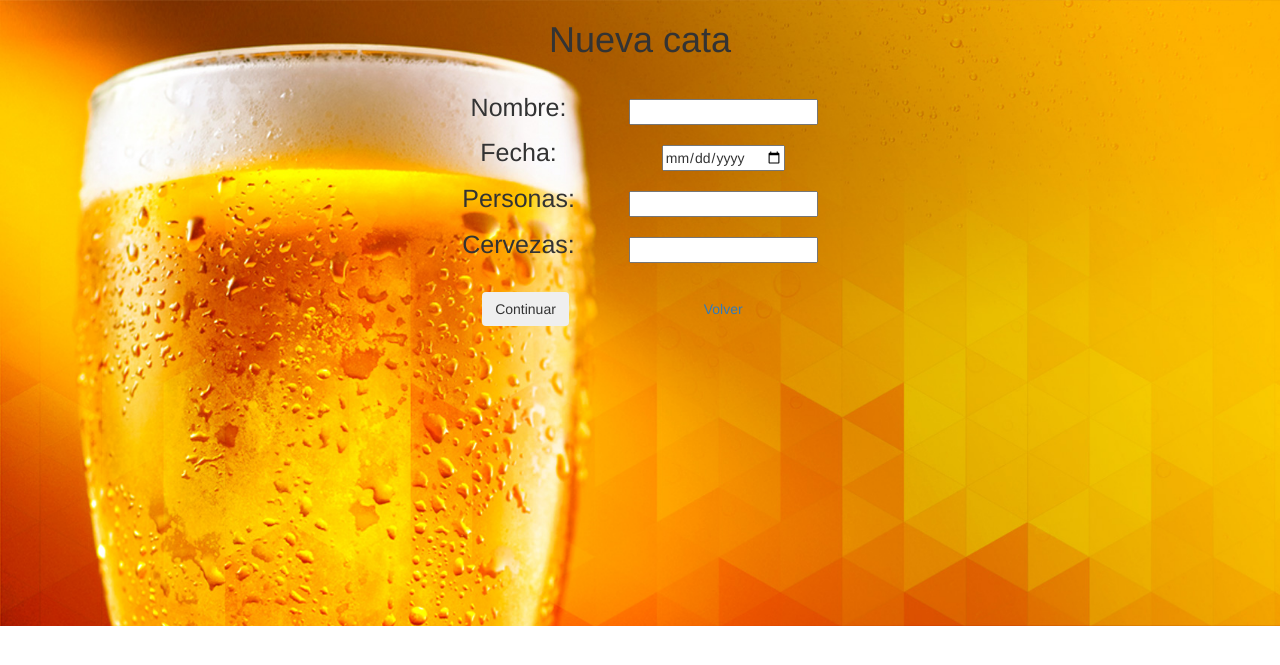
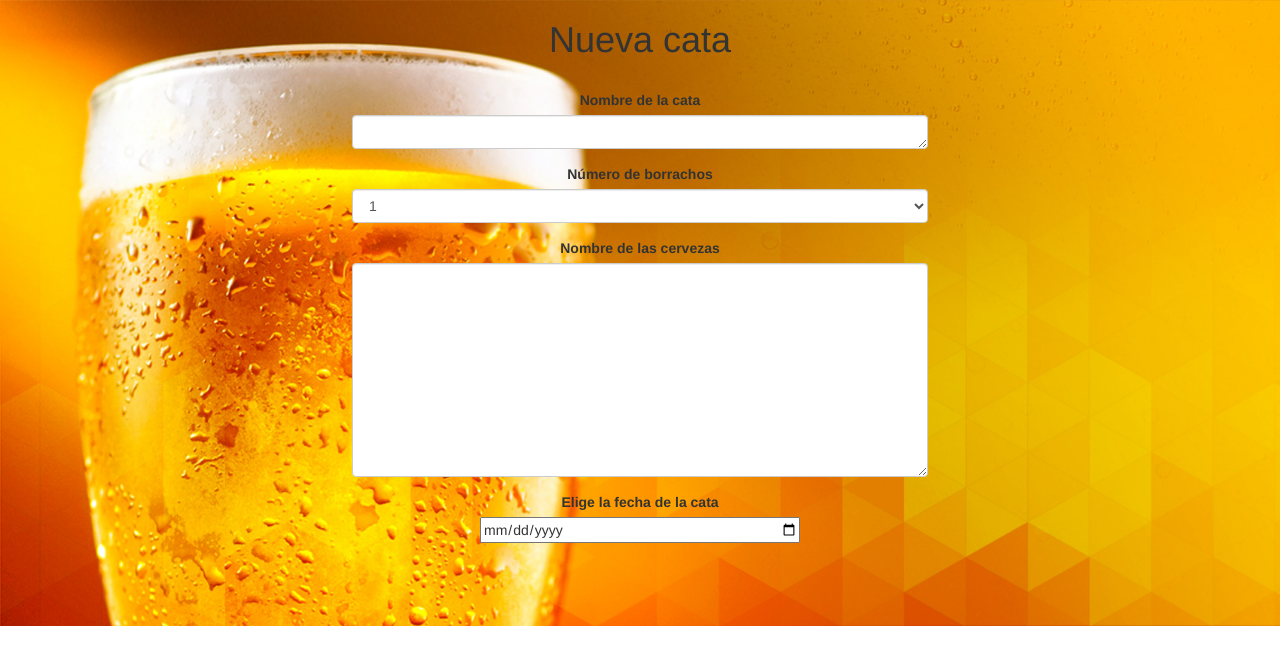
Before and after one commit to guillejd96/prCatas, a PHP site: page /nueva_cata.php in a window 1280 px wide. Shown: the top 665 px of the page. Run offline with PHP 8.4, Linux system fonts and the light colour scheme.

Commit message:
Nueva_cata con bootsrap y un poco de css
Falta añadir "class="entrada"" al archivo CSS.

```diff
--- a/nueva_cata.php
+++ b/nueva_cata.php
@@ -31,7 +31,8 @@
 <body>
 
 	<h1>Nueva cata</h1><br>
-	<table>
+	<!--
+		<table>
 		<tr>
 			<td><p>Nombre:&nbsp;&nbsp;</p></td>
 			<td><input type="text" id="nombre"></td>
@@ -56,5 +57,43 @@
 	</table>
 	<br><br>
 
+	-->
+
+	<form id="nueva_cata">
+
+	<div class="form-group">
+    <label for="exampleFormControlTextarea1">Nombre de la cata</label>
+    <textarea class="form-control"rows="1" title="Un nombre para registrar la nueva cata" class="entrada" style="width: 45%; margin-left: 27.5%;"></textarea>
+ </div>
+ <div class="form-group">
+    <label for="exampleFormControlSelect1">Número de borrachos</label>
+    <select class="form-control"  class="entrada" style="width: 45%; margin-left: 27.5%;">
+      <option>1</option>
+      <option>2</option>
+      <option>3</option>
+      <option>4</option>
+      <option>5</option>
+      <option>6</option>
+      <option>7</option>
+      <option>8</option>
+      <option>9</option>
+      <option>10</option>
+      <option>11</option>
+      <option>12</option>
+      <option>13</option>
+      <option>14</option>
+      <option>15</option>
+      <option>16</option>
+    </select>
+</div>
+ 	<div class="form-group">
+    <label for="exampleFormControlTextarea1">Nombre de las cervezas</label>
+    <textarea class="form-control" rows="10" title="Separar cada cerveza mediante una coma (una, otra, otra)" class="entrada" style="width: 45%; margin-left: 27.5%;"></textarea>
+</div>
+<div>
+	<label for="exampleFormControlTextarea1">Elige la fecha de la cata</label> <br>
+	<input type="date" id="cervezas" style="width: 25%;">
+</div>
+</form>
 </body>
 </html>
```
